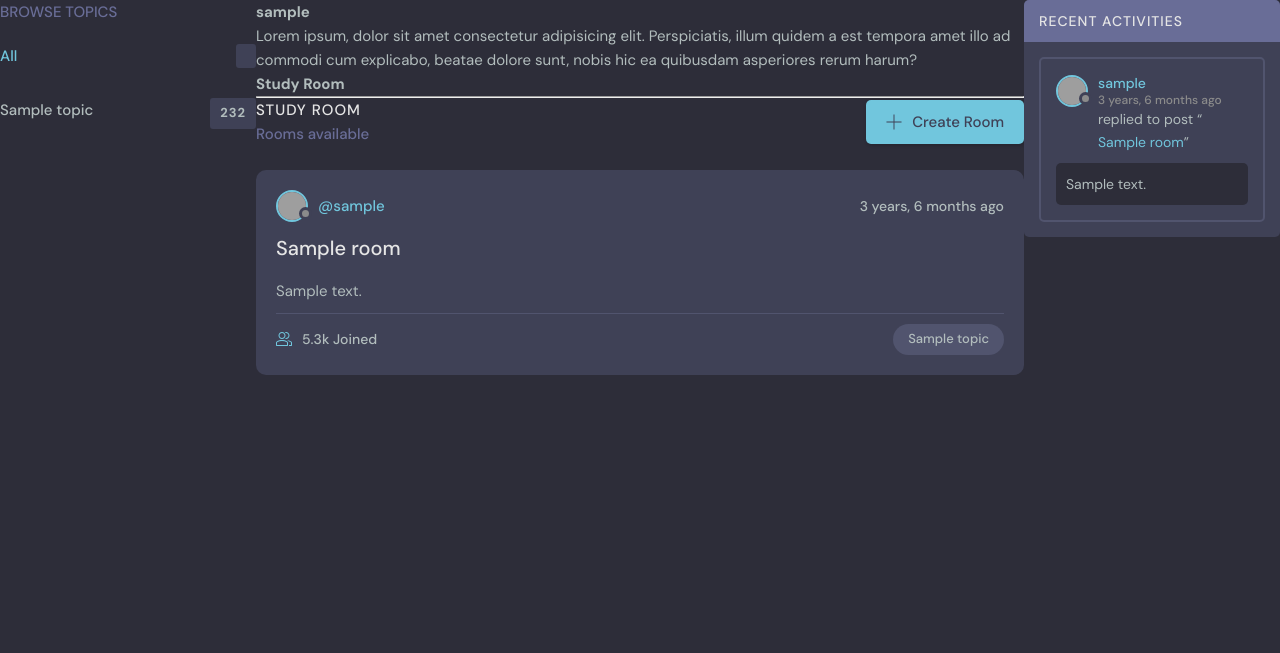
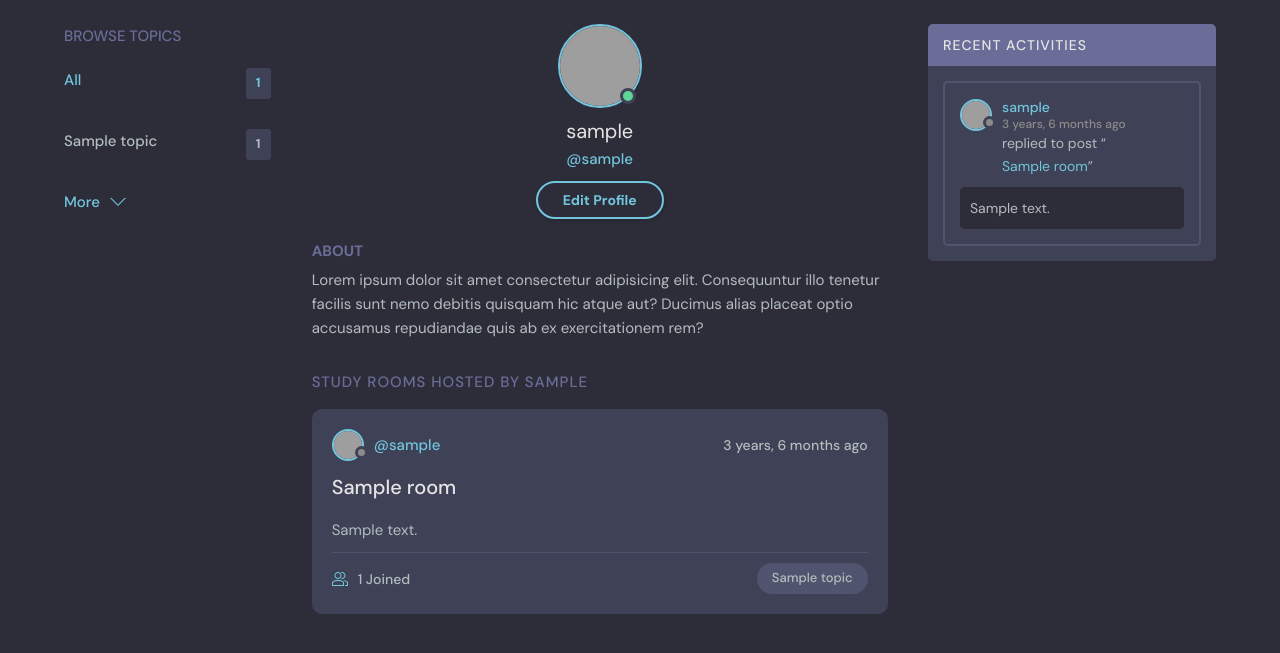
Before and after one commit to aneebp/ChatRoom, a Django app: page /profile/1 in a window 1280 px wide. Shown: the part 76-729 px from the top of the page. Run offline with Django 4.2, Linux system fonts and the light colour scheme; tables that the repository leaves empty hold one stand-in row (values such as "Sample post"); grey boxes are pictures that could not be loaded.

Commit message:
theme installation profile

```diff
--- a/base/templates/base/feed_component.html
+++ b/base/templates/base/feed_component.html
@@ -1,37 +1,4 @@
-<div class="roomList">
-    <div class="mobile-menu">
-      <form class="header__search">
-        <label>
-          <svg version="1.1" xmlns="http://www.w3.org/2000/svg" width="32" height="32" viewBox="0 0 32 32">
-            <title>search</title>
-            <path
-              d="M32 30.586l-10.845-10.845c1.771-2.092 2.845-4.791 2.845-7.741 0-6.617-5.383-12-12-12s-12 5.383-12 12c0 6.617 5.383 12 12 12 2.949 0 5.649-1.074 7.741-2.845l10.845 10.845 1.414-1.414zM12 22c-5.514 0-10-4.486-10-10s4.486-10 10-10c5.514 0 10 4.486 10 10s-4.486 10-10 10z"
-            ></path>
-          </svg>
-          <input placeholder="Search for posts" />
-        </label>
-      </form>
-      <div class="mobile-menuItems">
-        <a class="btn btn--main btn--pill" href="#">Browse Topics</a>
-        <a class="btn btn--main btn--pill" href="#">Recent Activities</a>
-      </div>
-    </div>
-    <div class="roomList__header">
-      <div>
-        <h2>Study Room</h2>
-        <p>{{roomcount}} Rooms available</p>
-      </div>
-      <a class="btn btn--main" href="{% url 'create-room' %}">
-        <svg version="1.1" xmlns="http://www.w3.org/2000/svg" width="32" height="32" viewBox="0 0 32 32">
-          <title>add</title>
-          <path
-            d="M16.943 0.943h-1.885v14.115h-14.115v1.885h14.115v14.115h1.885v-14.115h14.115v-1.885h-14.115v-14.115z"
-          ></path>
-        </svg>
-        Create Room
-      </a>
-    </div>
-    {% for room in rooms %}
+   {% for room in rooms %}
     <div class="roomListRoom">
       <div class="roomListRoom__header">
         <a href="{% url 'profile' room.host.id %}" class="roomListRoom__author">
@@ -52,7 +19,7 @@
         </p>
       </div>
       <div class="roomListRoom__meta">
-        <a href="room.html" class="roomListRoom__joined">
+        <a href="{%url 'room' room.id%}" class="roomListRoom__joined">
           <svg version="1.1" xmlns="http://www.w3.org/2000/svg" width="32" height="32" viewBox="0 0 32 32">
             <title>user-group</title>
             <path
@@ -68,13 +35,13 @@
               d="M12 16c3.859 0 7-3.141 7-7s-3.141-7-7-7c-3.859 0-7 3.141-7 7s3.141 7 7 7zM12 4c2.757 0 5 2.243 5 5s-2.243 5-5 5-5-2.243-5-5c0-2.757 2.243-5 5-5z"
             ></path>
           </svg>
-          5.3k Joined
+          {{room.participants.all.count}} Joined
         </a>
         <p class="roomListRoom__topic">{{room.topic}}</p>
       </div>
     </div>
     {% endfor %}
-  </div>
+
 
 
 
--- a/base/templates/base/home.html
+++ b/base/templates/base/home.html
@@ -7,7 +7,42 @@
       <!-- Topics End -->
 
       <!-- Room List Start -->
+      <div class="roomList">
+        <div class="mobile-menu">
+          <form class="header__search">
+            <label>
+              <svg version="1.1" xmlns="http://www.w3.org/2000/svg" width="32" height="32" viewBox="0 0 32 32">
+                <title>search</title>
+                <path
+                  d="M32 30.586l-10.845-10.845c1.771-2.092 2.845-4.791 2.845-7.741 0-6.617-5.383-12-12-12s-12 5.383-12 12c0 6.617 5.383 12 12 12 2.949 0 5.649-1.074 7.741-2.845l10.845 10.845 1.414-1.414zM12 22c-5.514 0-10-4.486-10-10s4.486-10 10-10c5.514 0 10 4.486 10 10s-4.486 10-10 10z"
+                ></path>
+              </svg>
+              <input placeholder="Search for posts" />
+            </label>
+          </form>
+          <div class="mobile-menuItems">
+            <a class="btn btn--main btn--pill" href="#">Browse Topics</a>
+            <a class="btn btn--main btn--pill" href="#">Recent Activities</a>
+          </div>
+        </div>
+        <div class="roomList__header">
+          <div>
+            <h2>Study Room</h2>
+            <p>{{roomcount}} Rooms available</p>
+          </div>
+          <a class="btn btn--main" href="{% url 'create-room' %}">
+            <svg version="1.1" xmlns="http://www.w3.org/2000/svg" width="32" height="32" viewBox="0 0 32 32">
+              <title>add</title>
+              <path
+                d="M16.943 0.943h-1.885v14.115h-14.115v1.885h14.115v14.115h1.885v-14.115h14.115v-1.885h-14.115v-14.115z"
+              ></path>
+            </svg>
+            Create Room
+          </a>
+        </div>
+
       {% include 'base/feed_component.html' %}
+      </div>
       <!-- Room List End -->
 
       <!-- Activities Start -->
--- a/base/templates/base/topic_component.html
+++ b/base/templates/base/topic_component.html
@@ -4,21 +4,21 @@
     </div>
     <ul class="topics__list">
       <li>
-        <a href="{% url 'home' %}" class="active">All <span>{{roomcount}}</span></a>
+        <a href="{% url 'home' %}" class="active">All <span>{{topics.count}}</span></a>
       </li>
 
       {% for topic in topics  %}
       <li>
-        <a href="{% url 'home' %}?q={{topic.name}}">{{topic.name}} <span>232</span></a>
+        <a href="{% url 'home' %}?q={{topic.name}}">{{topic.name}} <span>{{topic.room_set.all.count}}</span></a>
     </li>
       {% endfor %}
 
     </ul>
-    {% comment %} <a class="btn btn--link" href="topics.html">
+    <a class="btn btn--link" href="topics.html">
       More
       <svg version="1.1" xmlns="http://www.w3.org/2000/svg" width="32" height="32" viewBox="0 0 32 32">
         <title>chevron-down</title>
         <path d="M16 21l-13-13h-3l16 16 16-16h-3l-13 13z"></path>
       </svg>
-    </a> {% endcomment %}
+    </a>
   </div>
--- a/base/templates/base/user_profile.html
+++ b/base/templates/base/user_profile.html
@@ -1,35 +1,48 @@
-{% extends 'base/home.html' %}
+{% extends 'base/main.html' %}
+{% block content %}
+  <main class="profile-page layout layout--3">
+    <div class="container">
+      <!-- Topics Start -->
+      {% include 'base/topic_component.html' %}
+      <!-- Topics End -->
 
-{% block content %}
-
-<style>
-    .profile_container{
-        display : grid;
-        grid-template-columns: 1fr 3fr 1fr
-    }
-</style>
-
-<div class="profile_container">
-    <div>
-        {% include 'base/topic_component.html' %}
+      <!-- Room List Start -->
+      <div class="roomList">
+        <div class="profile">
+          <div class="profile__avatar">
+            <div class="avatar avatar--large active">
+              <img src="https://randomuser.me/api/portraits/men/11.jpg" />
+            </div>
+          </div>
+          <div class="profile__info">
+            <h3>{{user.username}}</h3>
+            <p>@{{user.username}}</p>
+            <a href="edit-user.html" class="btn btn--main btn--pill">Edit Profile</a>
+          </div>
+          <div class="profile__about">
+            <h3>About</h3>
+            <p>
+              Lorem ipsum dolor sit amet consectetur adipisicing elit. Consequuntur illo tenetur
+              facilis sunt nemo debitis quisquam hic atque aut? Ducimus alias placeat optio
+              accusamus repudiandae quis ab ex exercitationem rem?
+            </p>
+          </div>
         </div>
 
-    {% comment %} Center {% endcomment %}
+        <div class="roomList__header">
           <div>
-        <h1>{{user.username}}</h1>
-        <p>Lorem ipsum, dolor sit amet consectetur adipisicing elit. Perspiciatis, illum quidem a est tempora amet illo ad commodi cum explicabo, beatae dolore sunt, nobis hic ea quibusdam asperiores rerum harum?</p>
-        <h2>Study Room</h2>
-        <hr>
-
+            <h2>Study Rooms Hosted by {{user.username}}</a>
+            </h2>
+          </div>
+        </div>
         {% include 'base/feed_component.html' %}
 
       </div>
+      <!-- Room List End -->
 
-    {% comment %} Right {% endcomment %}
-
-    <div>
+      <!-- Activities Start -->
       {% include 'base/activity_component.html' %}
+      <!-- Activities End -->
     </div>
-</div>
-
+  </main>
   {% endblock content %}
```
Lines whose indentation alone changed are shown as unchanged.
